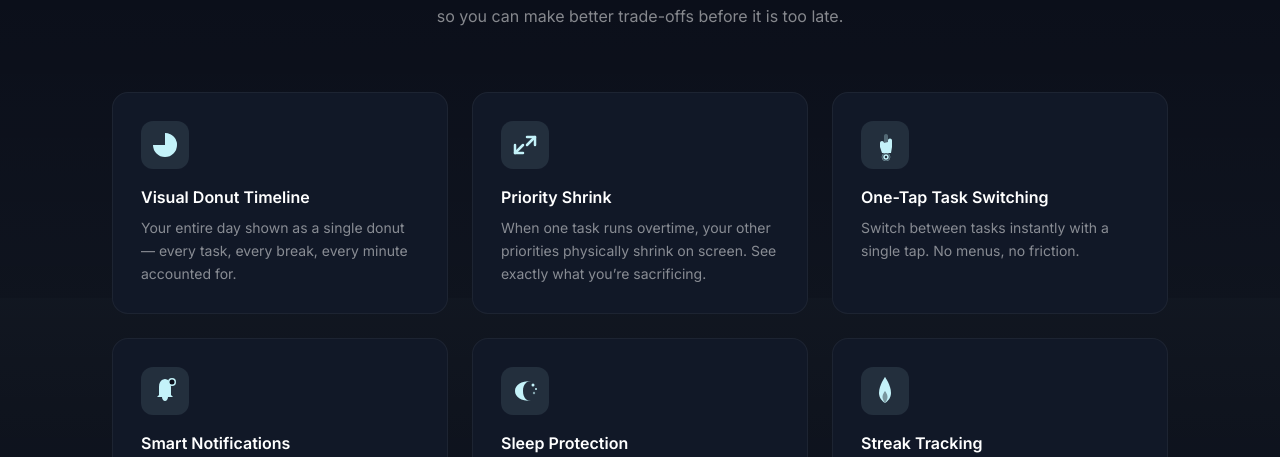
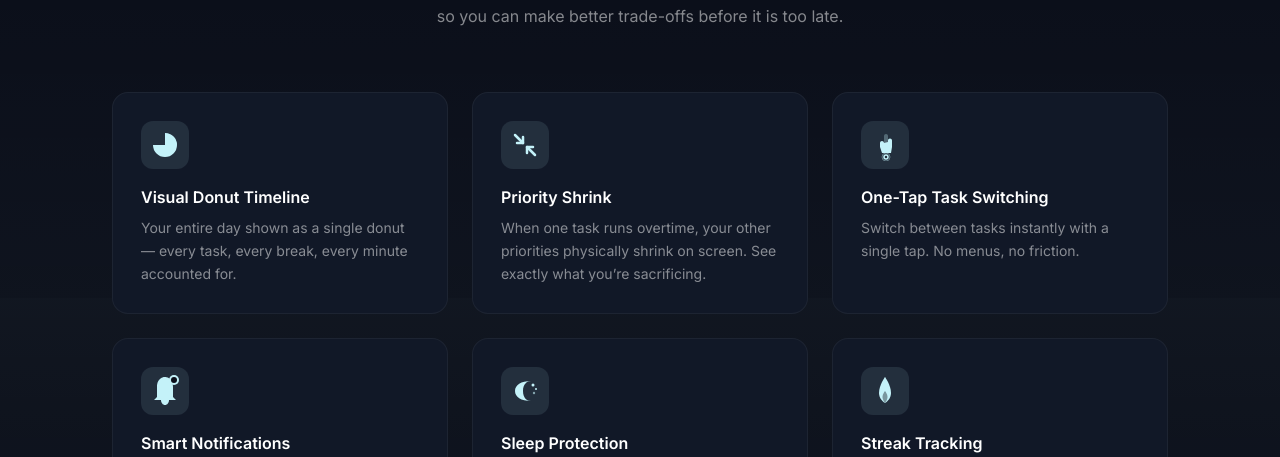
Before and after one commit to Kyrielcolombani/timefog-website, a Next.js app: page / in a window 1280 px wide. Shown: the part 1302-1759 px from the top of the page. Built offline with nearby package versions, Linux system fonts and the light colour scheme.

Commit message:
Fix shrink arrows direction and enlarge bell icon

```diff
--- a/src/app/page.tsx
+++ b/src/app/page.tsx
@@ -20,11 +20,11 @@ const features = [
       "When one task runs overtime, your other priorities physically shrink on screen. See exactly what you\u2019re sacrificing.",
     icon: (
       <svg width="32" height="32" viewBox="0 0 32 32" fill="none">
-        {/* arrow.down.right.and.arrow.up.left — two opposing shrink arrows */}
-        <path d="M18 8L26 8L26 16" stroke="#C4F2F9" strokeWidth="2.5" strokeLinecap="round" strokeLinejoin="round" />
-        <path d="M26 8L18 16" stroke="#C4F2F9" strokeWidth="2.5" strokeLinecap="round" />
-        <path d="M14 24L6 24L6 16" stroke="#C4F2F9" strokeWidth="2.5" strokeLinecap="round" strokeLinejoin="round" />
-        <path d="M6 24L14 16" stroke="#C4F2F9" strokeWidth="2.5" strokeLinecap="round" />
+        {/* arrow.down.right.and.arrow.up.left — inward-pointing arrows */}
+        <path d="M6 6L14 14" stroke="#C4F2F9" strokeWidth="2.5" strokeLinecap="round" />
+        <path d="M14 8L14 14L8 14" stroke="#C4F2F9" strokeWidth="2.5" strokeLinecap="round" strokeLinejoin="round" />
+        <path d="M26 26L18 18" stroke="#C4F2F9" strokeWidth="2.5" strokeLinecap="round" />
+        <path d="M18 24L18 18L24 18" stroke="#C4F2F9" strokeWidth="2.5" strokeLinecap="round" strokeLinejoin="round" />
       </svg>
     ),
   },
@@ -49,10 +49,10 @@ const features = [
     icon: (
       <svg width="32" height="32" viewBox="0 0 32 32" fill="none">
         {/* bell.badge.fill — filled bell with badge dot */}
-        <path d="M16 4C16 4 10 4 10 12V20L8 22H24L22 20V12C22 4 16 4 16 4Z" fill="#C4F2F9" />
-        <path d="M13 22C13 24.2 14.3 26 16 26C17.7 26 19 24.2 19 22" fill="#C4F2F9" />
-        <circle cx="23" cy="7" r="4" fill="#C4F2F9" />
-        <circle cx="23" cy="7" r="2.5" fill="#0B0F1A" />
+        <path d="M16 2C16 2 8 2 8 12V22L5 25H27L24 22V12C24 2 16 2 16 2Z" fill="#C4F2F9" />
+        <path d="M12 25C12 27.8 13.8 30 16 30C18.2 30 20 27.8 20 25" fill="#C4F2F9" />
+        <circle cx="25" cy="5" r="5" fill="#C4F2F9" />
+        <circle cx="25" cy="5" r="3" fill="#0B0F1A" />
       </svg>
     ),
   },
```
